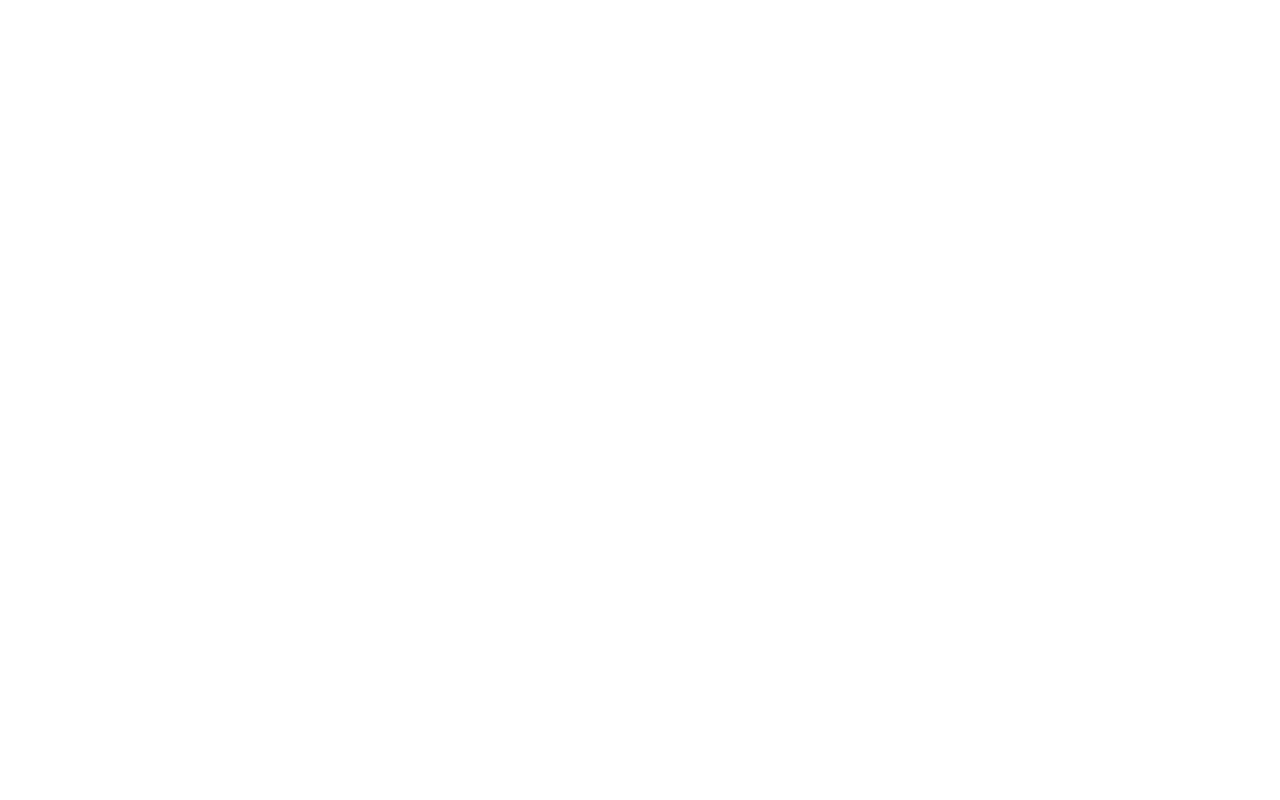
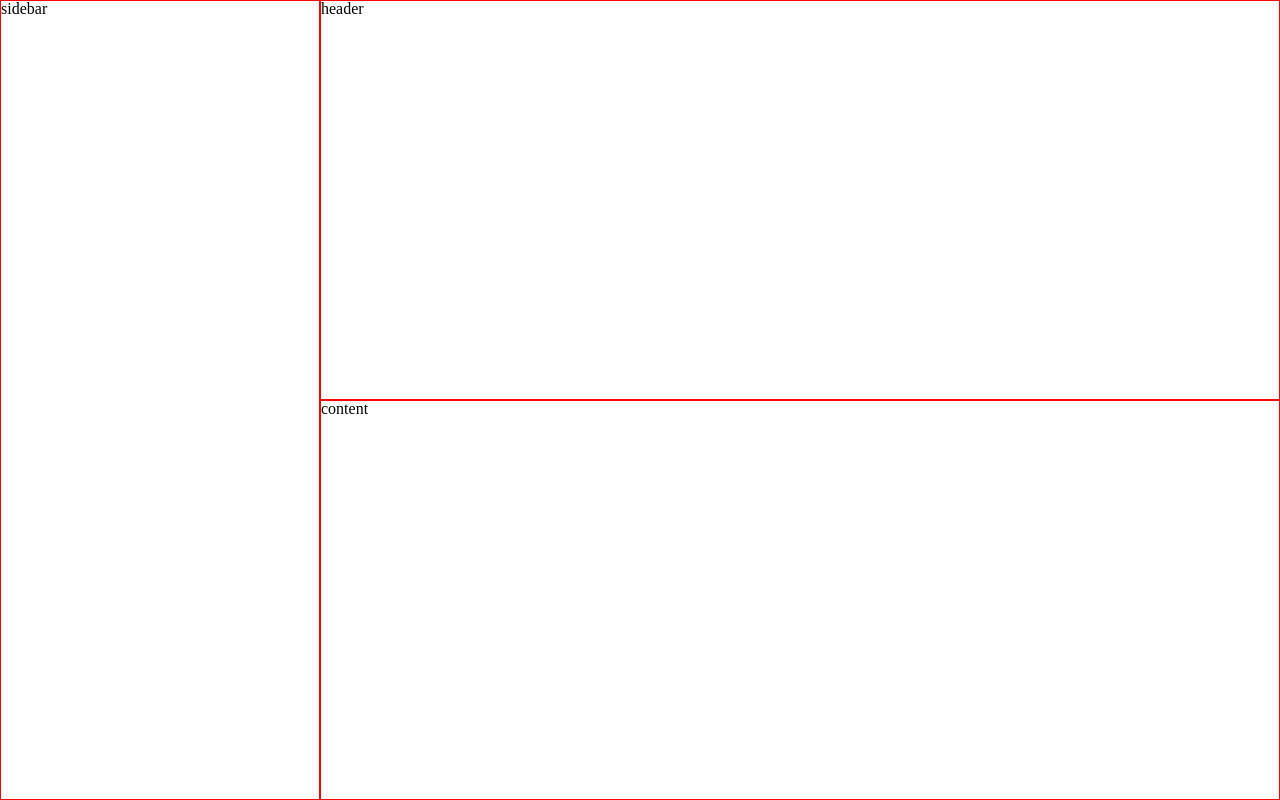
Before and after one commit to JoshDagat/Odin-Dashboard, a website: page index.html in a window 1280 px wide. Drawn offline with Linux system fonts and the light colour scheme.

Commit message:
Add basic grid layout for wrapper elements

```diff
--- a/index.css
+++ b/index.css
@@ -1 +1,30 @@
 @import "./reset.css";
+
+body {
+  min-height: 100vh;
+  display: grid;
+  grid-template-columns: 1fr 3fr;
+  grid-template-rows: max(200px, 1fr) 3fr;
+  grid-template-areas:
+    "sidebar header"
+    "sidebar content";
+}
+
+.header,
+.sidebar,
+.content {
+  border: 1px solid red;
+  height: 100%;
+}
+
+.header {
+  grid-area: header;
+}
+
+.sidebar {
+  grid-area: sidebar;
+}
+
+.content {
+  grid-area: content;
+}
--- a/index.html
+++ b/index.html
@@ -10,9 +10,15 @@
 </head>
 
 <body>
-  <header class="header"></header>
-  <div class="sidebar"></div>
-  <main class="content"></main>
+  <header class="header">
+    <h1>header</h1>
+  </header>
+  <div class="sidebar">
+    <h1>sidebar</h1>
+  </div>
+  <main class="content">
+    <h1>content</h1>
+  </main>
 </body>
 
 </html>
```
